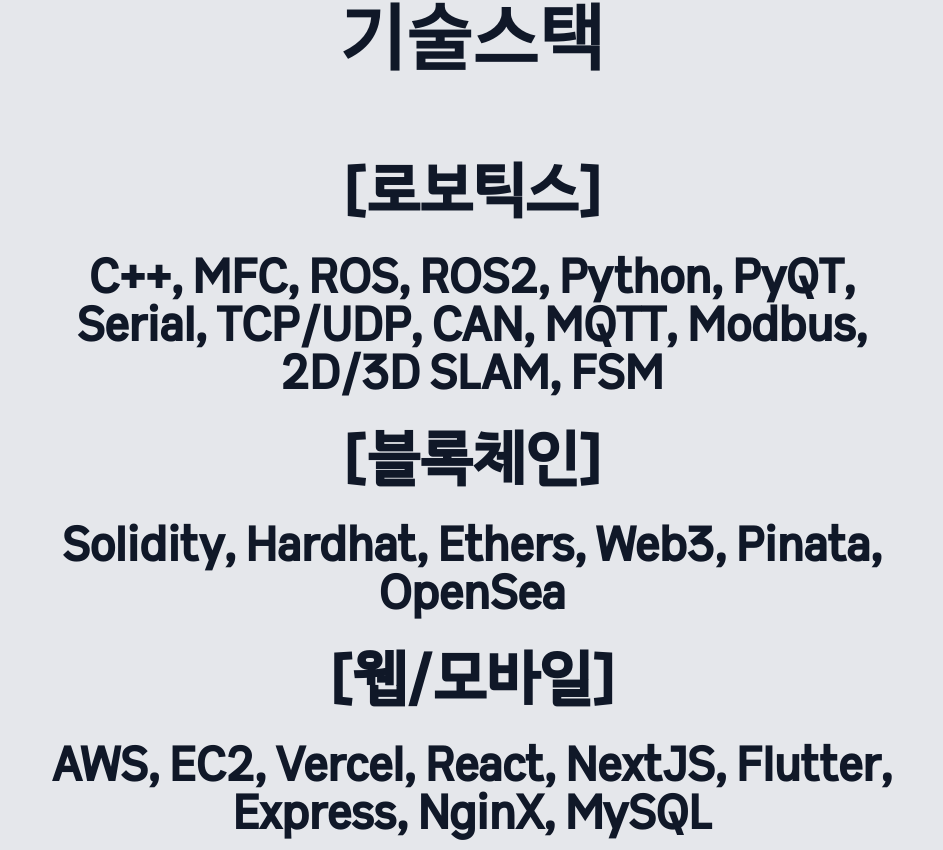
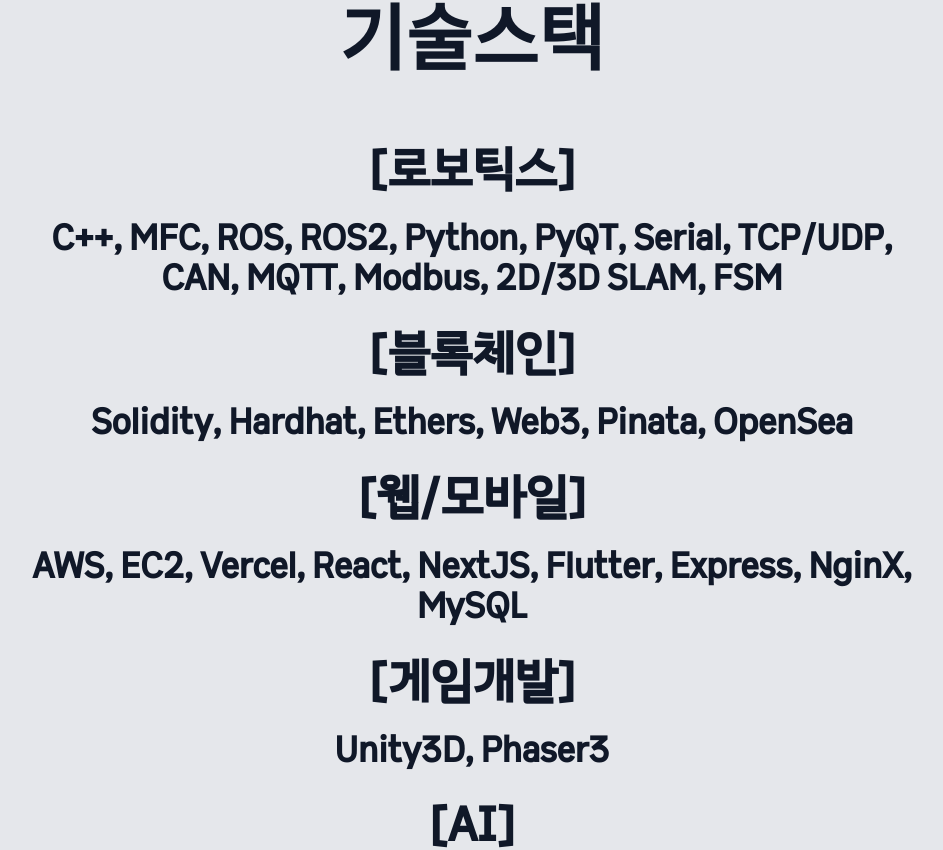
Before and after one commit to JaeKwang/resume, a Next.js app: page / in a window 1280 px wide. Shown: the part 916-1766 px from the top of the page, without its empty margins (168-1111 px from the left). Built offline with nearby package versions, Linux system fonts and the light colour scheme; a web font is replaced by a local one.

Commit message:
소개 화면 레이아웃 최적화

```diff
--- a/src/app/components/home/introduce.tsx
+++ b/src/app/components/home/introduce.tsx
@@ -20,7 +20,7 @@
   return (
     <div
       ref={ref}
-      className="flex flex-col md:flex-row items-center justify-between px-4 sm:px-6 py-12 md:gap-64 gap-8 max-w-6xl mx-auto"
+      className="flex flex-col md:flex-row items-center px-4 md:px-6 py-40 md:py-12 gap-0 md:gap-8 max-w-6xl mx-auto"
     >
       <motion.div
         initial={{ opacity: 0, x: -100 }}
--- a/src/app/components/home/projects.tsx
+++ b/src/app/components/home/projects.tsx
@@ -9,15 +9,15 @@
 export default function Projects() {
   return (
     <div className="px-6 py-24">
-      <h2 className="text-4xl font-bold text-center mb-16">프로젝트</h2>
-      <h2 className="text-2xl font-bold text-center">[학내 프로젝트]</h2>
+      <p className="font-cookierun text-5xl sm:text-6xl md:text-7xl text-center mb-10 sm:mb-15 md:mb-20">프로젝트</p>
+      <p className="font-cookierun text-2xl sm:text-3xl md:text-4xl text-center">[사내 프로젝트]</p>
+      <Carousel items={ihData} />
+      <p className="font-cookierun text-2xl sm:text-3xl md:text-4xl text-center">[외주 개발]</p>
+      <Carousel items={cbDta} />
+      <p className="font-cookierun text-2xl sm:text-3xl md:text-4xl text-center">[자체 기획 프로젝트]</p>
+      <Carousel items={sdData} />
+      <p className="font-cookierun text-2xl sm:text-3xl md:text-4xl text-center">[학내 프로젝트]</p>
       <Carousel items={acData} />
-      <h2 className="text-2xl font-bold text-center">[사내 프로젝트]</h2>
-      <Carousel items={ihData} />
-      <h2 className="text-2xl font-bold text-center">[외주 개발]</h2>
-      <Carousel items={cbDta} />
-      <h2 className="text-2xl font-bold text-center">[자체 기획 프로젝트]</h2>
-      <Carousel items={sdData} />
     </div>
   );
 }
--- a/src/app/components/home/skills.tsx
+++ b/src/app/components/home/skills.tsx
@@ -4,28 +4,10 @@
 import { motion } from "framer-motion"
 
 export default function Skills() {
-  const ref = useRef<HTMLDivElement>(null)
-  const [inView, setInView] = useState(false)
-
-  useEffect(() => {
-    const observer = new IntersectionObserver(
-      ([entry]) => setInView(entry.isIntersecting),
-      { threshold: 0.3 }
-    )
-
-    if (ref.current) observer.observe(ref.current)
-    return () => observer.disconnect()
-  }, [])
 
   return (
-    <motion.div
-      ref={ref}
-      initial={{ opacity: 0, y: -200 }}
-      animate={inView ? { opacity: 1, y: 0 } : {}}
-      transition={{ duration: 1, ease: "easeOut" }}
-      className="flex flex-col items-center px-4 sm:px-6 py-20 sm:py-25 md:py-30 gap-12"
-    >
-      <p className="font-cookierun text-5xl sm:text-6xl md:text-7xl text-center mb-2 sm:mb-4 md:mb-10">기술스택</p>
+    <div className="flex flex-col items-center px-4 sm:px-6 py-20 sm:py-25 md:py-30 gap-12">
+      <p className="font-cookierun text-5xl sm:text-6xl md:text-7xl text-center mb-2 sm:mb-4 md:mb-6">기술스택</p>
 
       <div className="flex flex-col gap-8 text-center max-w-4xl">
         {[
@@ -54,12 +36,12 @@
             content: "Matlab, Jira, Github, Bitbucket"
           }
         ].map(({ title, content }) => (
-          <div key={title} className="space-y-2 sm:space-y-4 md:space-y-8">
-            <p className="font-noonnu text-4xl sm:text-5xl md:text-6xl">{title}</p>
-            <p className="font-noonnu text-3xl sm:text-4xl md:text-5xl whitespace-pre-line">{content}</p>
+          <div key={title} className="space-y-2 sm:space-y-4 md:space-y-6">
+            <p className="font-noonnu text-3xl sm:text-4xl md:text-5xl">{title}</p>
+            <p className="font-noonnu text-2xl sm:text-3xl md:text-4xl whitespace-pre-line">{content}</p>
           </div>
         ))}
       </div>
-    </motion.div>
+    </div>
   )
 }
```
